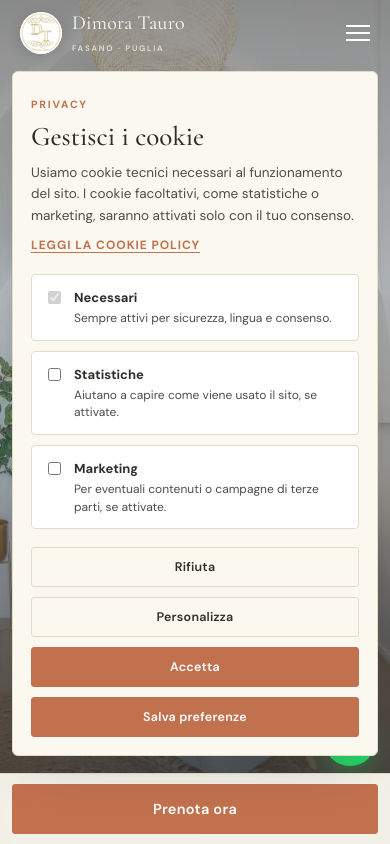
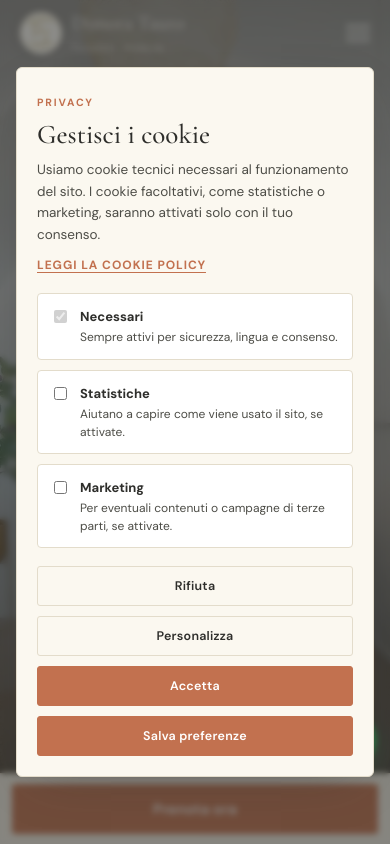
Before and after one commit to gTauro8/dimoratauro-site, a plain HTML site: page index.html in a window 390 px wide. Shown: the top 844 px of the page. Drawn offline with nearby package versions, Linux system fonts and the light colour scheme; a web font is replaced by a local one.

Commit message:
Graphic fix

```diff
--- a/assets/styles.css
+++ b/assets/styles.css
@@ -646,8 +646,10 @@ h1,h2,h3,h4{font-family:var(--serif);font-weight:500;line-height:1.04;margin:0;l
   .foot__bot-row{flex-direction:column;align-items:flex-start}
   .foot__legal{text-align:left}
   .modal{padding:12px}
-  .cookie{left:12px;right:12px;bottom:88px;width:auto}
-  .cookie__panel{padding:18px}
+  .cookie{inset:0;width:auto;bottom:0;background:rgba(46,46,43,.55);backdrop-filter:blur(3px);
+    display:none;align-items:center;justify-content:center;padding:16px}
+  .cookie.is-open{display:flex}
+  .cookie__panel{padding:20px;width:100%;max-width:480px}
   .cookie__actions{display:grid;grid-template-columns:1fr}
   .cookie__actions .btn{width:100%}
   .modal__card{max-width:none;margin:auto 0;border-radius:5px}
```
Also changed, not shown: 1 other file.
